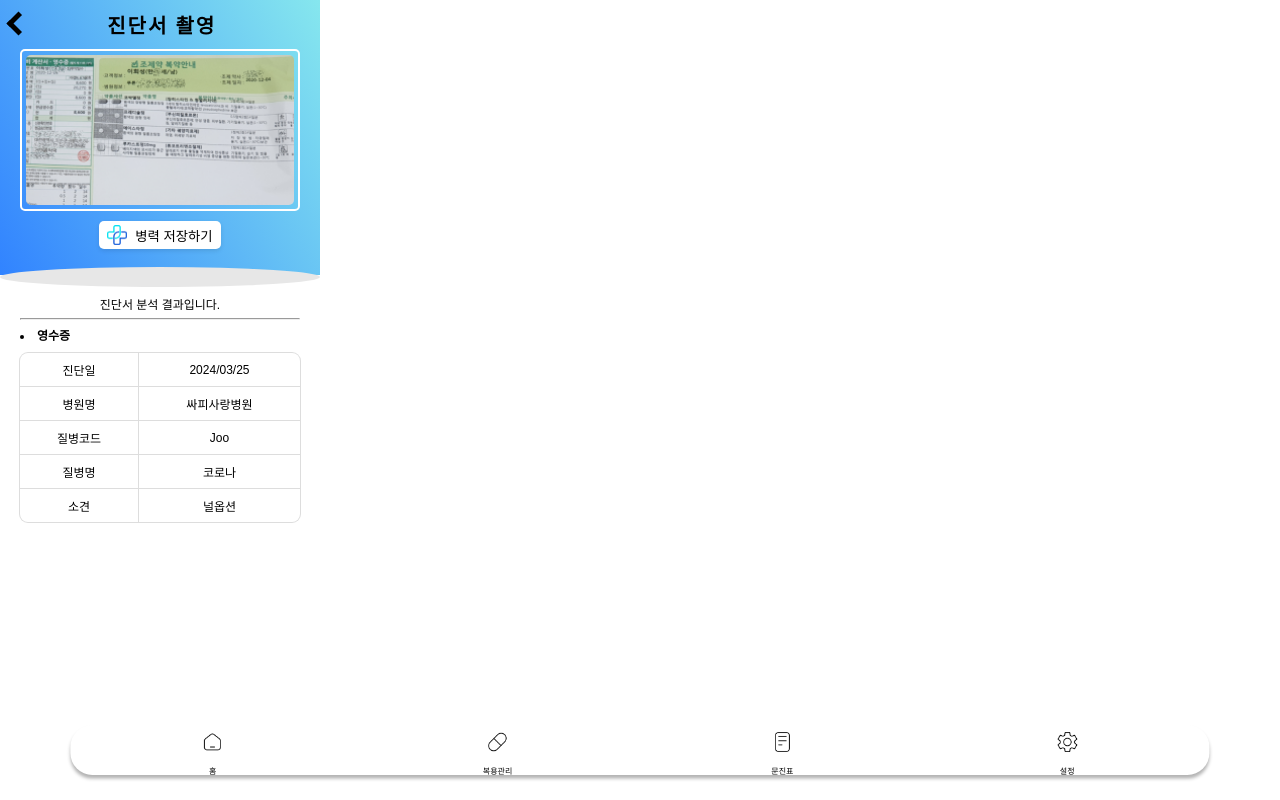
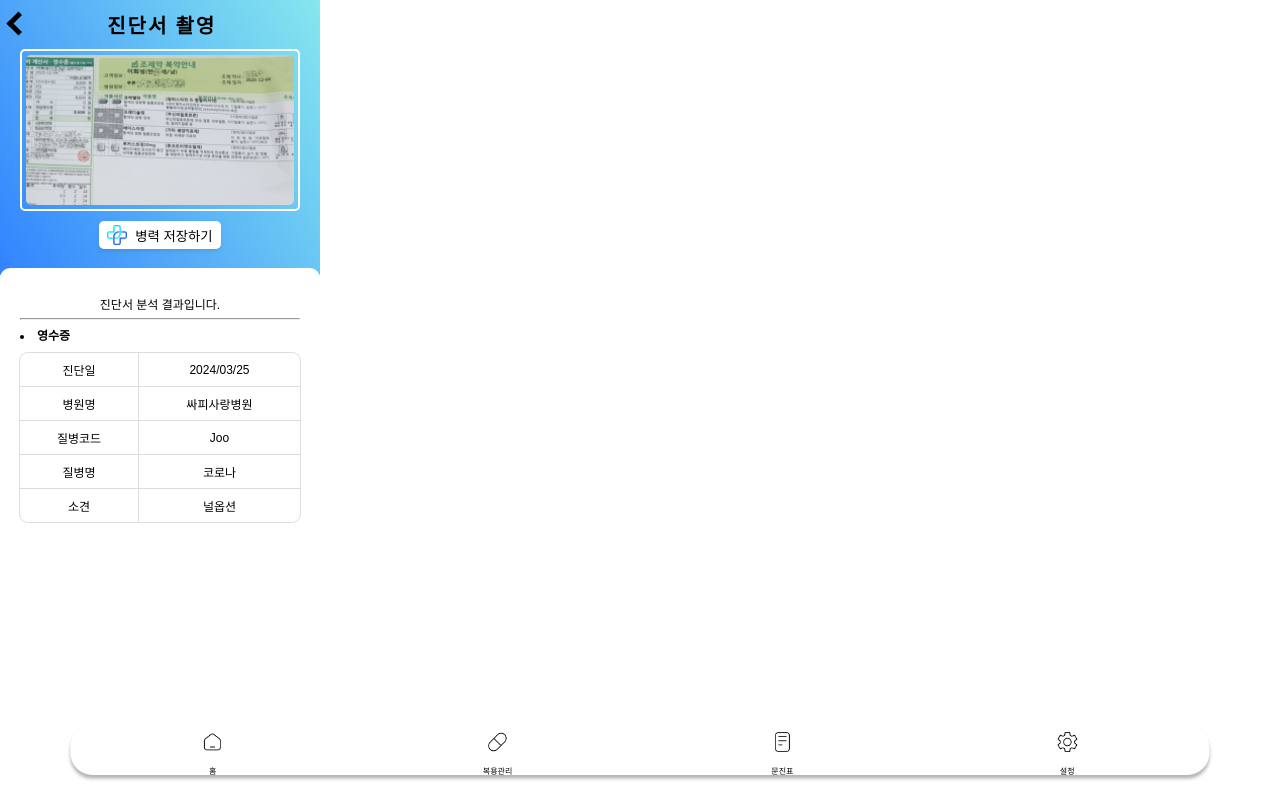
Before and after one commit to MedicineMadeByMother-Mayak/ChukChuk-yaksa, a Vue app in the folder frontend/chuckchuck_front/: page /ocrlist/pillbagfilming in a window 1280 px wide. Built offline with nearby package versions, Linux system fonts and the light colour scheme; a web font is replaced by a local one.

Commit message:
#54 - refactor: 진단서 수정

```diff
--- a/frontend/chuckchuck_front/src/views/ocr_list/DiagnosisResultView.vue
+++ b/frontend/chuckchuck_front/src/views/ocr_list/DiagnosisResultView.vue
@@ -153,5 +153,6 @@ const dumydata = ref({
   height: 20px;
   background-color: #e7e7e7;
   border-radius: 50%;
+  caret-color: transparent;
 }
 </style>
--- a/frontend/chuckchuck_front/src/views/ocr_list/PillBagFilmingView.vue
+++ b/frontend/chuckchuck_front/src/views/ocr_list/PillBagFilmingView.vue
@@ -12,7 +12,16 @@
       <div class="button-icon"></div>
       병력 저장하기
     </button>
-    <div class="grey-oval"></div>
+    <div
+      style="
+        position: relative;
+        top: 19px;
+        height: 10px;
+        background-color: white;
+        border-top-left-radius: 10px;
+        border-top-right-radius: 10px;
+      "
+    ></div>
   </HeaderForm>
   <div style="margin: 20px">
     <div style="text-align: center">진단서 분석 결과입니다.</div>
```
